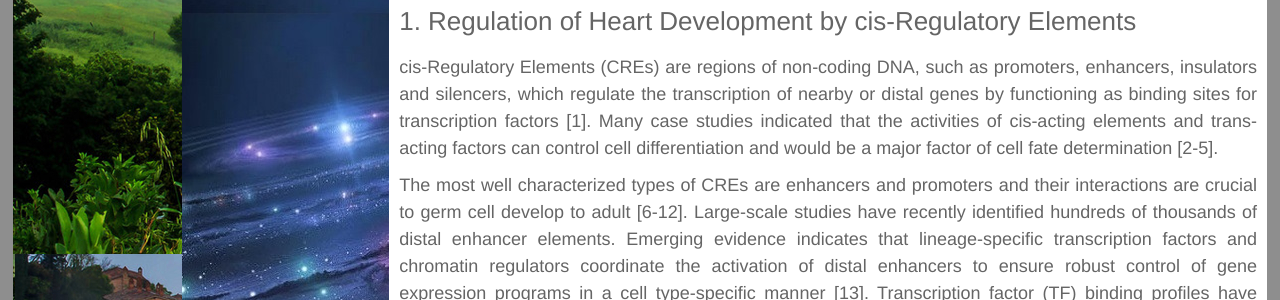
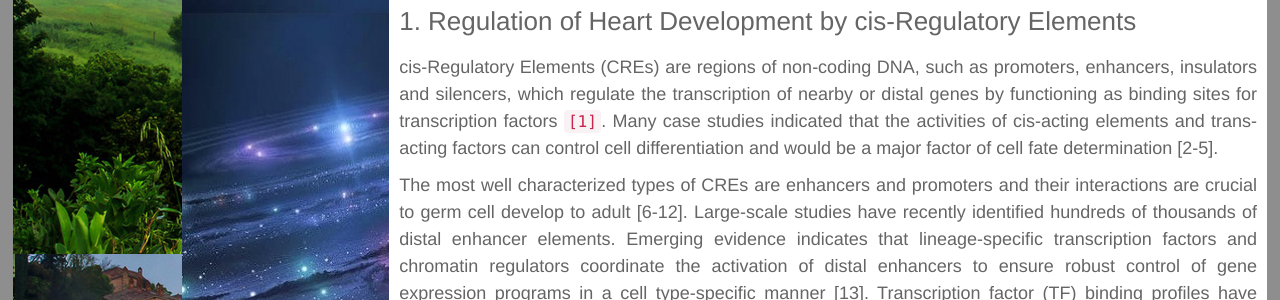
Before and after one commit to CTLife/CTLife.github.io, a Jekyll site: the page built from _posts/English/2016-10-21-CardiacDevelopmentRegeneration.md, in a window 1280 px wide. Shown: the part 952-1252 px from the top of the page. Built offline with Jekyll 4.4.1, drawn with Linux system fonts in a browser that asks for light colours; Markdown is read by kramdown in place of the engine named in the settings; comment, search, counter and statistics services are not loaded.

```diff
--- a/_posts/English/2016-10-21-CardiacDevelopmentRegeneration.md
+++ b/_posts/English/2016-10-21-CardiacDevelopmentRegeneration.md
@@ -27,7 +27,7 @@ The heart is the first organ to function in the embryo, and this function is ess
 
 
 ### 1. Regulation of Heart Development by cis-Regulatory Elements
-cis-Regulatory Elements (CREs) are regions of non-coding DNA, such as promoters, enhancers, insulators and silencers, which regulate the transcription of nearby or distal genes by functioning as binding sites for transcription factors [1]. Many case studies indicated that the activities of cis-acting elements and trans-acting factors can control cell differentiation and would be a major factor of cell fate determination [2-5].
+cis-Regulatory Elements (CREs) are regions of non-coding DNA, such as promoters, enhancers, insulators and silencers, which regulate the transcription of nearby or distal genes by functioning as binding sites for transcription factors `[1]`. Many case studies indicated that the activities of cis-acting elements and trans-acting factors can control cell differentiation and would be a major factor of cell fate determination [2-5].
 
 The most well characterized types of CREs are enhancers and promoters and their interactions are crucial to germ cell develop to adult [6-12]. Large-scale studies have recently identified hundreds of thousands of distal enhancer elements. Emerging evidence indicates that lineage-specific transcription factors and chromatin regulators coordinate the activation of distal enhancers to ensure robust control of gene expression programs in a cell type-specific manner [13]. Transcription factor (TF) binding profiles have become a widely used proxy for genome-wide discovery of cardiac enhancers. Combinatorial binding of TFs is crucial for precisely regulating enhancer activation and the expression of nearby genes [14]. For example, recent studies have shown that the co-occupancy of cardiac TFs in the genome can identify cardiac-specific enhancers [15]. A similar investigation in Drosophila found that the collective binding of five cardiac TFs was required for full transcriptional activity of heart enhancers in vitro [16]. Using a solely computational approach, other groups identified over 40 000 putative cardiac enhancers in the human genome based on various sequence features including the co-occurrence of TF motifs [17]. Collectively, these works indicate that lineage-specific TFs act cooperatively at enhancers to drive the cardiogenic program. Certainly, enhancers and promoters are also very important to cardiac regeneration [18-20].
 
```
